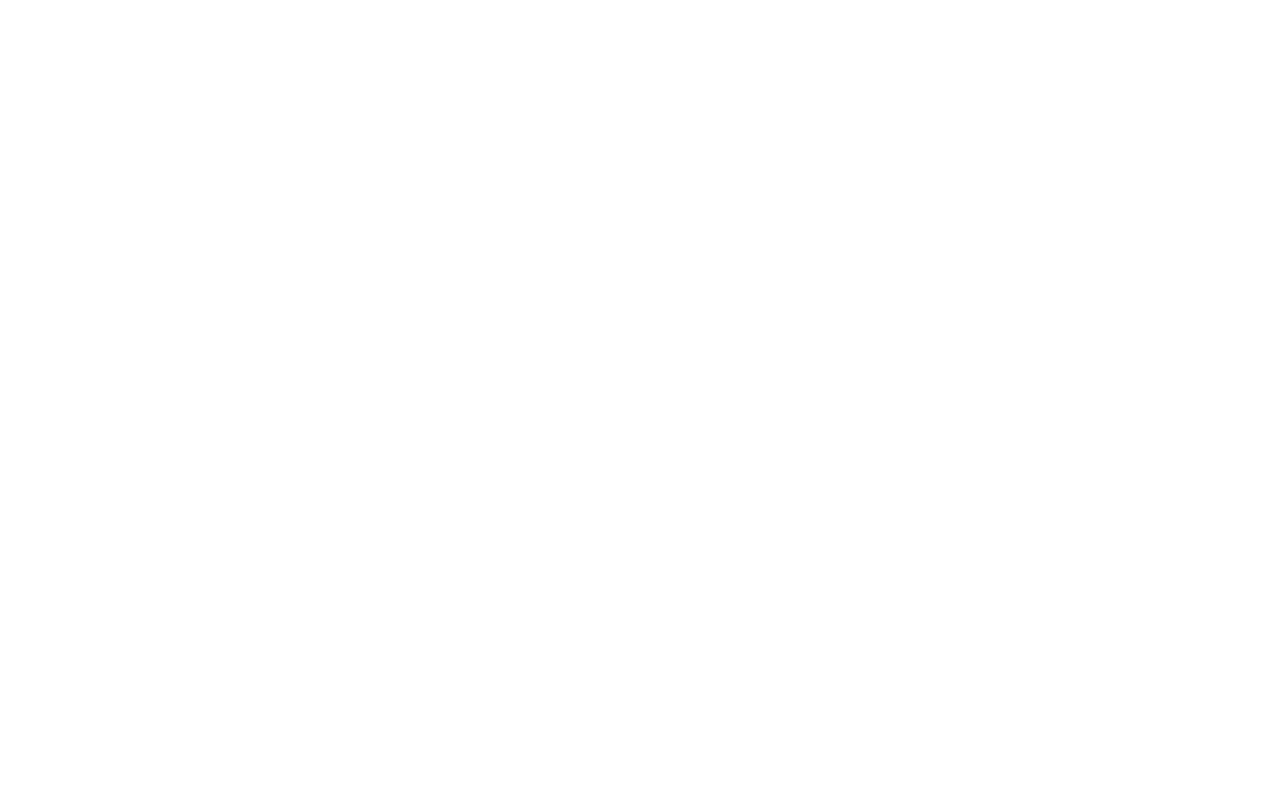
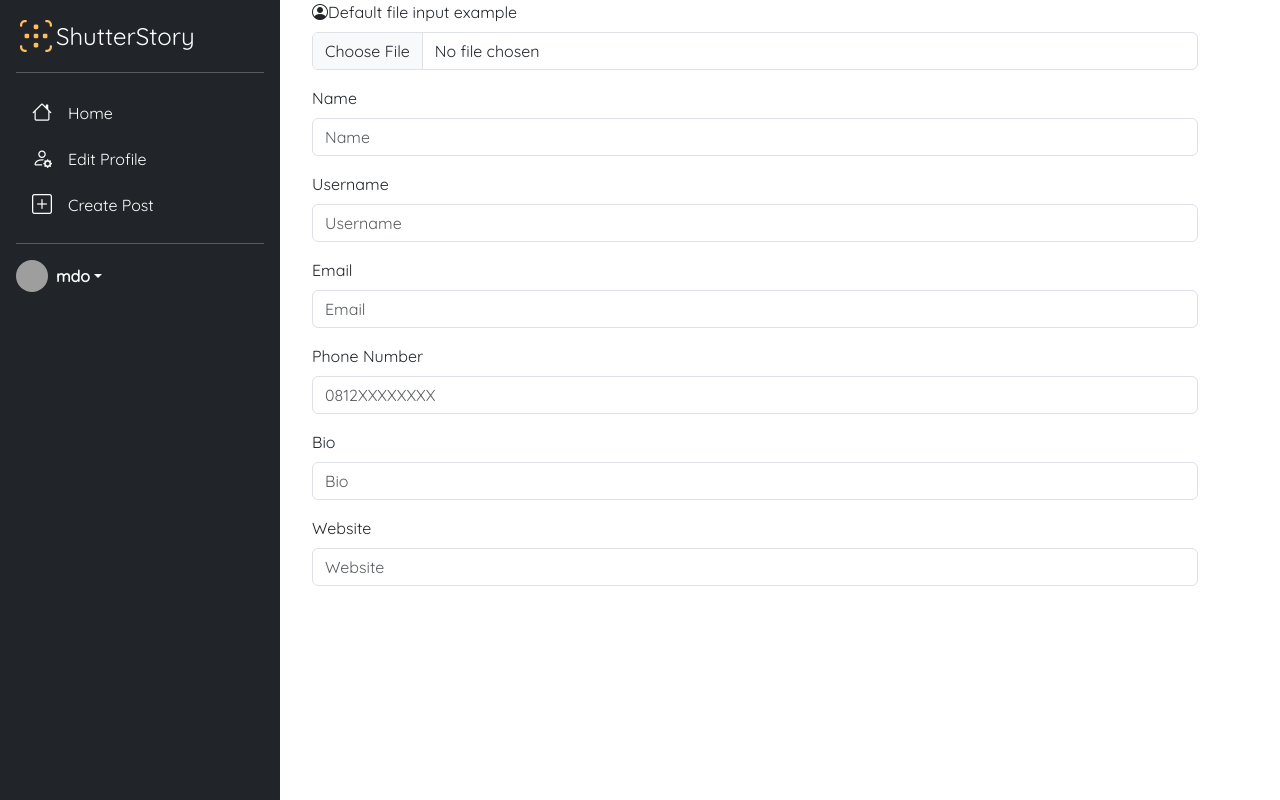
Before and after one commit to dwirafli13/final-project-photo-sharing, a React (Vite) app: page /edit-profile in a window 1280 px wide. Before the commit this address had no page. Built offline with nearby package versions, Linux system fonts and the light colour scheme; sample sign-in values are in the browser's storage; grey boxes are pictures that could not be loaded.

Commit message:
add edit profile page

```diff
--- a/src/App.jsx
+++ b/src/App.jsx
@@ -3,6 +3,7 @@
 import Login from "./pages/login/Login";
 import User from "./pages/user/User";
 import Register from "./pages/register/Register";
+import EditProfile from "./pages/edit profile/EditProfile";
 import { useRoutes } from "react-router";
 import ProtectedRoute from "./routes/ProtectedRoute";
 
@@ -25,6 +26,14 @@
       </ProtectedRoute>
     ),
   },
+  {
+    path: "/edit-profile",
+    element: (
+      <ProtectedRoute>
+        <EditProfile />
+      </ProtectedRoute>
+    ),
+  },
 ];
 
 function App() {
--- a/src/components/content/Content.css
+++ b/src/components/content/Content.css
@@ -31,7 +31,7 @@
   }
 }
 
-.navbar-content {
+.navbar-position {
     position: fixed;
     top: 0;
 }
--- a/src/components/content/Navbar.jsx
+++ b/src/components/content/Navbar.jsx
@@ -4,7 +4,7 @@
 const Navbar = () => {
   return (
     <div>
-      <nav className="nav nav-pills nav-justified navbar-content mb-3">
+      <nav className="nav nav-pills nav-justified navbar-position mb-3">
         <button className="nav-link btn btn-primary">Explore</button>
         <button className="nav-link btn btn-primary">Following</button>
       </nav>
--- a/src/components/sidebar/Sidebar.jsx
+++ b/src/components/sidebar/Sidebar.jsx
@@ -33,10 +33,10 @@
             </Link>
           </li>
           <li>
-            <a href="#" className="nav-link text-white">
+            <Link to={'/edit-profile'} className="nav-link text-white">
               <i className="fs-5 bi bi-person-gear"></i>
-              <span className="ms-3 d-none d-xl-inline">Update Profile</span>
-            </a>
+              <span className="ms-3 d-none d-xl-inline">Edit Profile</span>
+            </Link>
           </li>
           <li>
             <a href="#" className="nav-link text-white">
--- /dev/null
+++ b/src/pages/edit profile/EditProfile.css
@@ -0,0 +1,36 @@
+.content-edit-profile {
+    margin-left: 230px;
+    margin-right: 0;
+  }
+
+  @media (max-width: 1200px) {
+    .content-edit-profile {
+      margin-right: 0;
+      margin-left: 10px;
+    }
+  }
+
+  @media (max-width: 1050px) {
+    .content-edit-profile {
+      margin-right: 0;
+      margin-left: 30px;
+    }
+  }
+
+  @media (max-width: 1020px) {
+    .content-edit-profile {
+      margin-right: 0;
+      margin-left: 50px;
+    }
+  }
+
+  @media (max-width: 768px) {
+    .content-edit-profile {
+      margin-right: 0;
+      margin-left: 0;
+    }
+  }
+
+.form-margin-edit-profile {
+    margin-bottom: 150px;
+}
--- /dev/null
+++ b/src/pages/edit profile/EditProfile.jsx
@@ -0,0 +1,90 @@
+import React from "react";
+import Sidebar from "../../components/sidebar/Sidebar";
+import BottomNavbar from "../../components/bottom navbar/BottomNavbar";
+import "./EditProfile.css";
+
+const EditProfile = () => {
+  return (
+    <div className="container">
+      <div className="content-edit-profile form-margin-edit-profile">
+        <div class="mb-3">
+            <i className="bi bi-person-circle"></i>
+          <label for="formFile" class="form-label">
+            Default file input example
+          </label>
+          <input class="form-control" type="file" id="formFile" />
+        </div>
+        <div class="mb-3">
+          <label for="exampleFormControlInput1" class="form-label">
+            Name
+          </label>
+          <input
+            type="text"
+            class="form-control"
+            id="exampleFormControlInput1"
+            placeholder="Name"
+          />
+        </div>
+        <div class="mb-3">
+          <label for="exampleFormControlInput1" class="form-label">
+            Username
+          </label>
+          <input
+            type="text"
+            class="form-control"
+            id="exampleFormControlInput1"
+            placeholder="Username"
+          />
+        </div>
+        <div class="mb-3">
+          <label for="exampleFormControlInput1" class="form-label">
+            Email
+          </label>
+          <input
+            type="email"
+            class="form-control"
+            id="exampleFormControlInput1"
+            placeholder="Email"
+          />
+        </div>
+        <div class="mb-3">
+          <label for="exampleFormControlInput1" class="form-label">
+            Phone Number
+          </label>
+          <input
+            type="number"
+            class="form-control"
+            id="exampleFormControlInput1"
+            placeholder="0812XXXXXXXX"
+          />
+        </div>
+        <div class="mb-3">
+          <label for="exampleFormControlInput1" class="form-label">
+            Bio
+          </label>
+          <input
+            type="text"
+            class="form-control"
+            id="exampleFormControlInput1"
+            placeholder="Bio"
+          />
+        </div>
+        <div class="mb-3">
+          <label for="exampleFormControlInput1" class="form-label">
+            Website
+          </label>
+          <input
+            type="text"
+            class="form-control"
+            id="exampleFormControlInput1"
+            placeholder="Website"
+          />
+        </div>
+      </div>
+      <Sidebar />
+      <BottomNavbar />
+    </div>
+  );
+};
+
+export default EditProfile;
```
